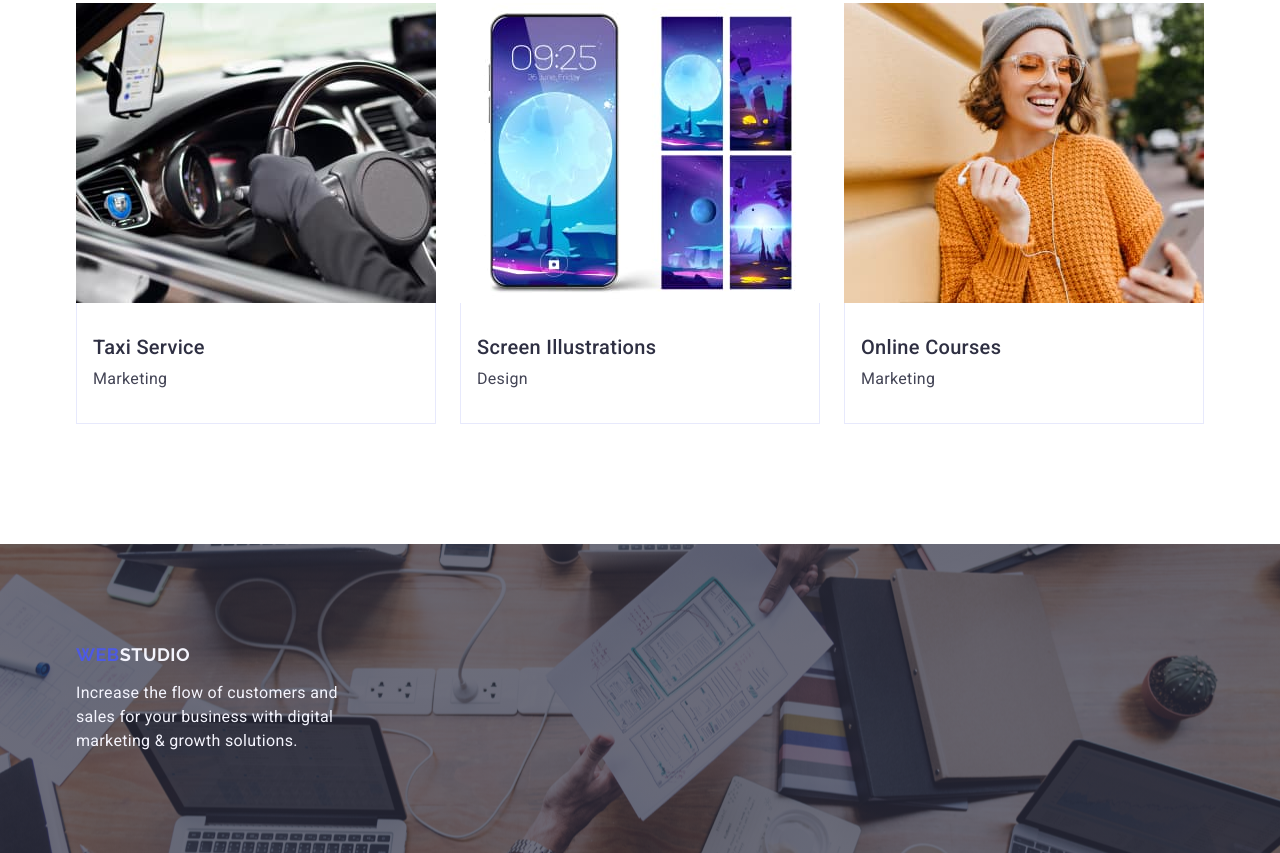
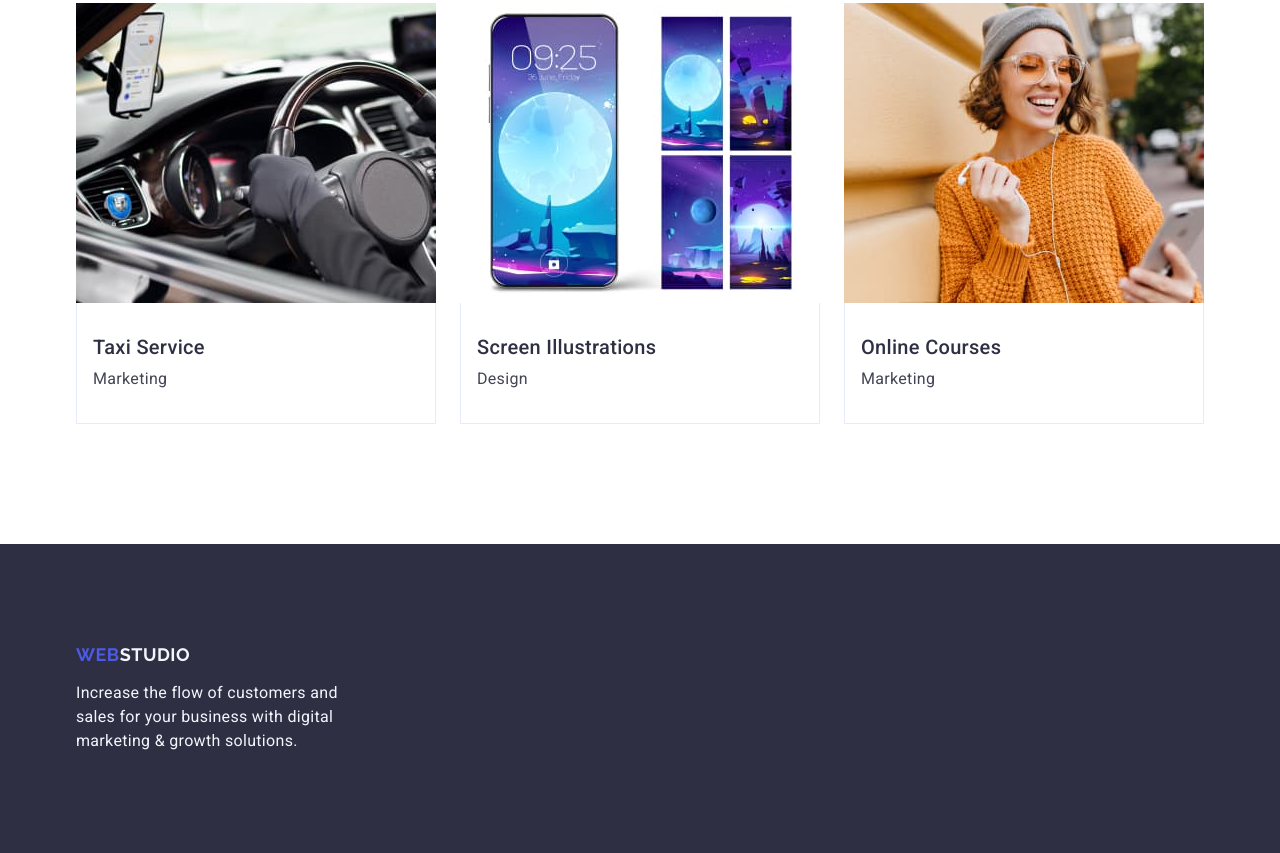
Before and after one commit to andrzejkubiczek/goit-markup-hw-04, a plain HTML site: page index.html in a window 1280 px wide. Shown: the part 2446-3299 px from the top of the page. Drawn offline with nearby package versions, Linux system fonts and the light colour scheme.

Commit message:
changes in footer background, add icons

```diff
--- a/styles/styles.css
+++ b/styles/styles.css
@@ -17,7 +17,7 @@
 }
 
 body {
-  font-family: "Roboto", sans-serif;
+  font-family: 'Roboto', sans-serif;
   color: var(--text-color);
   background-color: var(--white-color);
   letter-spacing: 0.02em;
@@ -57,7 +57,7 @@ address {
 }
 
 .logo {
-  font-family: "Raleway", sans-serif;
+  font-family: 'Raleway', sans-serif;
   font-size: 18px;
   font-weight: 700;
   color: var(--primary-brand-color);
@@ -107,8 +107,7 @@ address {
   padding: 120px 0;
 }
 
-.hero,
-.page-footer {
+.hero {
   background-color: var(--dark-color);
   background-image: linear-gradient(
       rgba(46, 47, 66, 0.7),
@@ -240,6 +239,7 @@ address {
 
 .page-footer {
   padding: 100px 0;
+  background-color: var(--dark-color);
 }
 
 .page-footer .container {
```
Also changed, not shown: images/icons.svg (added).
